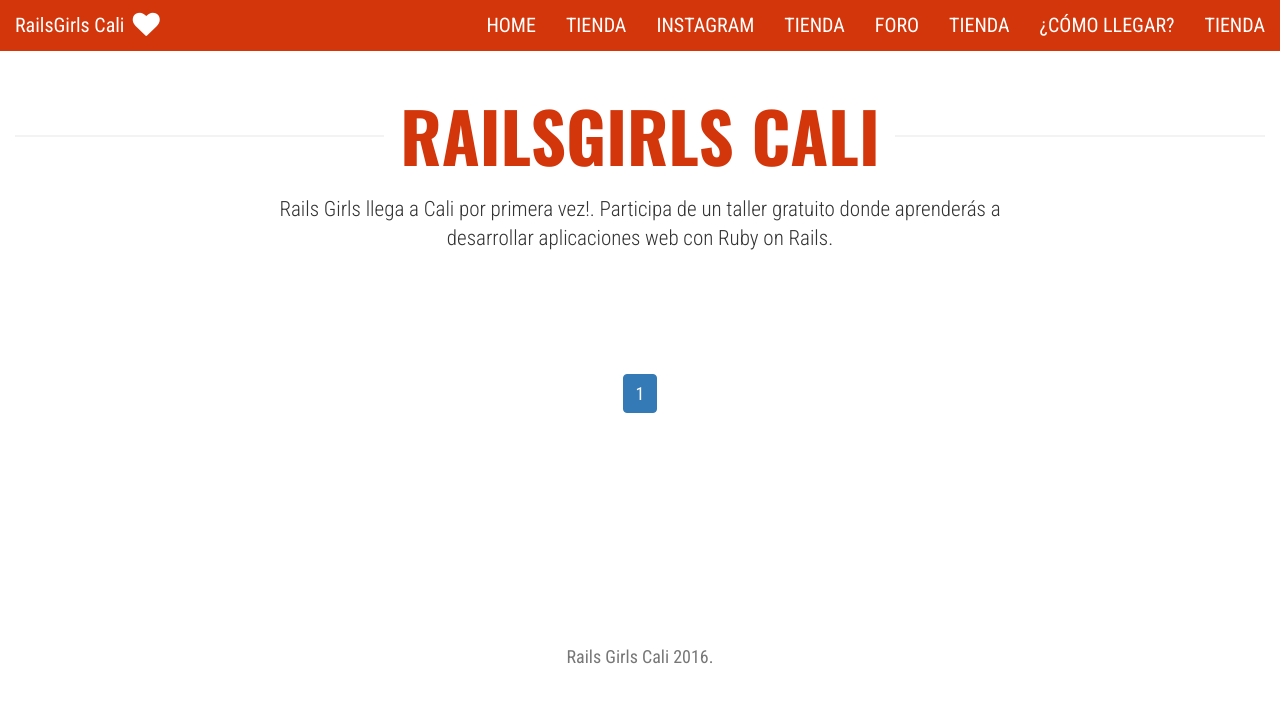
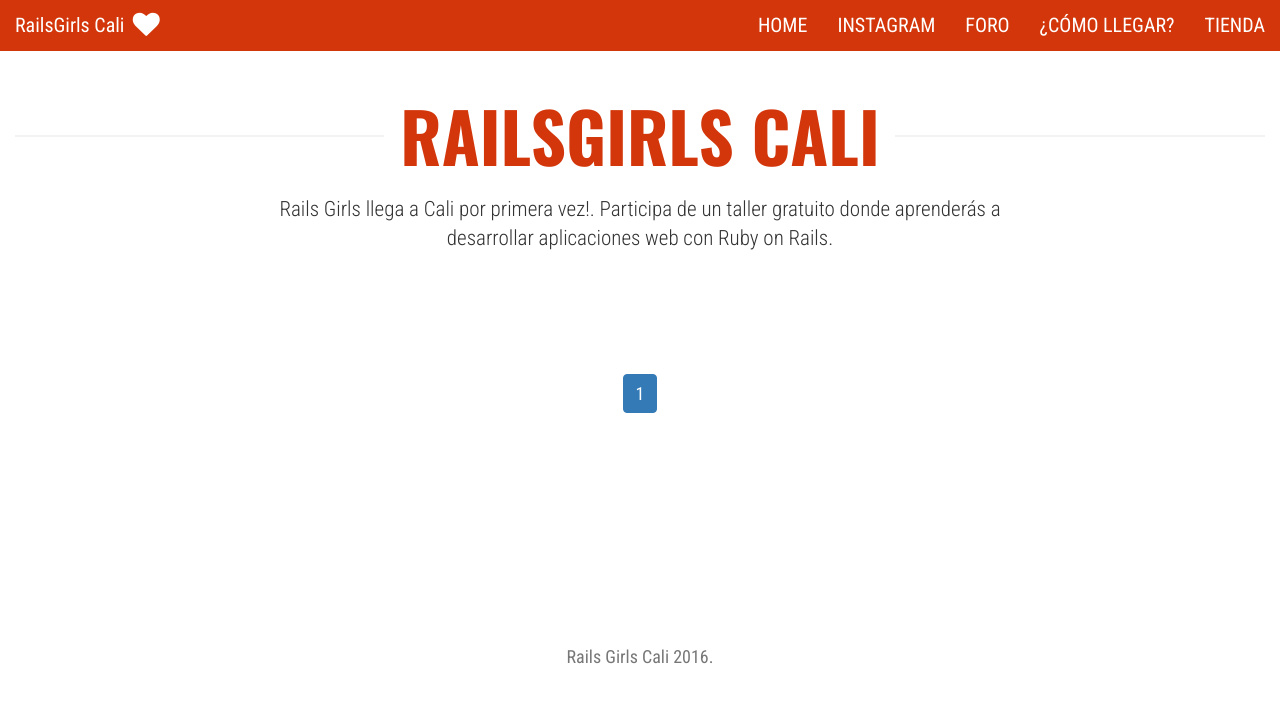
Before and after one commit to railsgirls-cali/railsgirls-cali.github.io, a Jekyll site: the page built from index.html, in a window 1280 px wide. Shown: the top 703 px of the page. Built offline with Jekyll 4.4.1, drawn with Linux system fonts in a browser that asks for light colours; nearby versions of some CDN libraries; Markdown is read by kramdown in place of the engine named in the settings; the list of posts is cut into pages by our own code.

Commit message:
Fixing store link

```diff
--- a/_includes/header.html
+++ b/_includes/header.html
@@ -58,7 +58,7 @@
                     <span class="sr-only">Toggle navigation</span>
                     <span class="icon-bar"></span>
                     <span class="icon-bar"></span>
-                    <span class="icon-bar"></span>
+                    https://docs.google.com/document/d/1e1EI69LHhySZYZcfCa0Ce2tNBSfRgkRUztje40aq4T8/edit?usp=sharing<span class="icon-bar"></span>
                 </button>
                 <a class="navbar-brand" href="/"> {{ site.data.global.title }}<i class="fa fa-heart"></i></a>
             </div>
@@ -68,10 +68,11 @@
                         <li>
                             <a href="{{ item.url }}">{{ item.text }}</a>
                         </li>
-                        <li>
-                            <a href="https://docs.google.com/document/d/1e1EI69LHhySZYZcfCa0Ce2tNBSfRgkRUztje40aq4T8/edit?usp=sharing">Tienda</a>
-                        </li>
+
                     {% endfor %}
+                      <li>
+                          <a href="https://docs.google.com/document/d/1e1EI69LHhySZYZcfCa0Ce2tNBSfRgkRUztje40aq4T8/edit?usp=sharing">Tienda</a>
+                      </li>
                 </ul>
             </div>
         </div>
```
